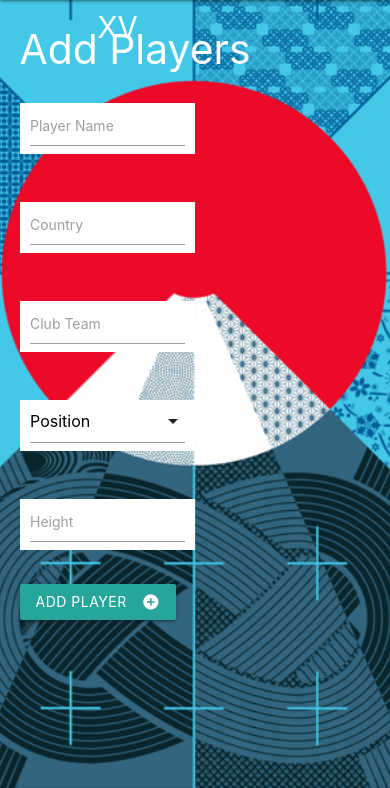
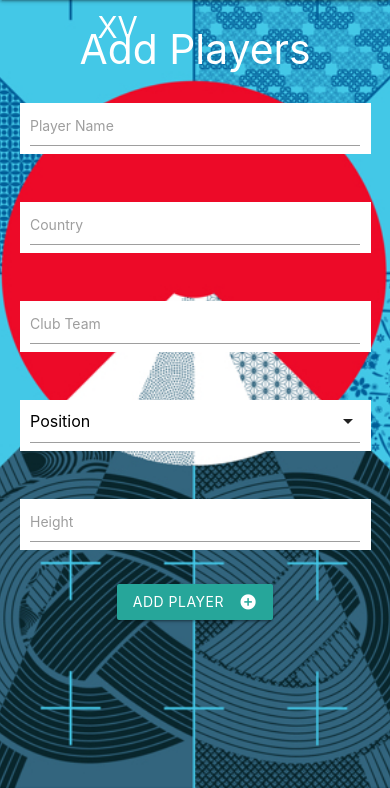
Before and after one commit to StephenWhittington/rugby-world-xv, a Flask app: page /new_team in a window 390 px wide. Shown: the part 56-844 px from the top of the page. Run offline with Flask 2, Linux system fonts and the light colour scheme; data that the repository does not hold is empty; some libraries are stand-ins or nearby versions.

Commit message:
center aligned add players form page with responsive columns

```diff
--- a/templates/addplayers.html
+++ b/templates/addplayers.html
@@ -1,27 +1,27 @@
 {% extends 'base.html' %} {% block content %}
-<h3 class="header-text">Add Players</h3>
+<h3 class="center-align header-text">Add Players</h3>
 <div class="row">
-    <form action="{{ url_for('add_player') }}" method="POST" class="col s12">
+    <form action="{{ url_for('add_player') }}" method="POST" class="center-align col s12">
         <div class="row">
-            <div class="input-field input-info col s6">
+            <div class="input-field input-info col s12">
                 <input id="player_name" name="player_name" type="text" class="validate">
                 <label for="player_name">Player Name</label>
             </div>
         </div>
         <div class="row">
-            <div class="input-field input-info col s6">
+            <div class="input-field input-info col s12">
                 <input id="country" name="country" type="text" class="validate">
                 <label for="country">Country</label>
             </div>
         </div>
         <div class="row">
-            <div class="input-field input-info col s6">
+            <div class="input-field input-info col s12">
                 <input id="club_team" name="club_team" type="text" class="validate">
                 <label for="club_team">Club Team</label>
             </div>
         </div>
         <div class="row">
-            <div class="input-field input-info col s6">
+            <div class="input-field input-info col s12">
                 <select id="position" name="position">
                     <option value="" disabled selected>Position</option>
                     <option>Loosehead Prop</option>
@@ -42,7 +42,7 @@
             </div>
         </div>
         <div class="row">
-            <div class="input-field input-info col s6">
+            <div class="input-field input-info col s12">
                 <input id="height" name="height" type="text" class="validate">
                 <label for="height">Height</label>
             </div>
```
Also changed, not shown: .c9/metadata/environment/app.py (+1 -1 lines), .c9/metadata/environment/templates/addplayers.html (+1 -1 lines), .c9/metadata/environment/templates/editteam.html (+1 -1 lines), .c9/metadata/environment/templates/team.html (+1 -1 lines), 2 other files.
